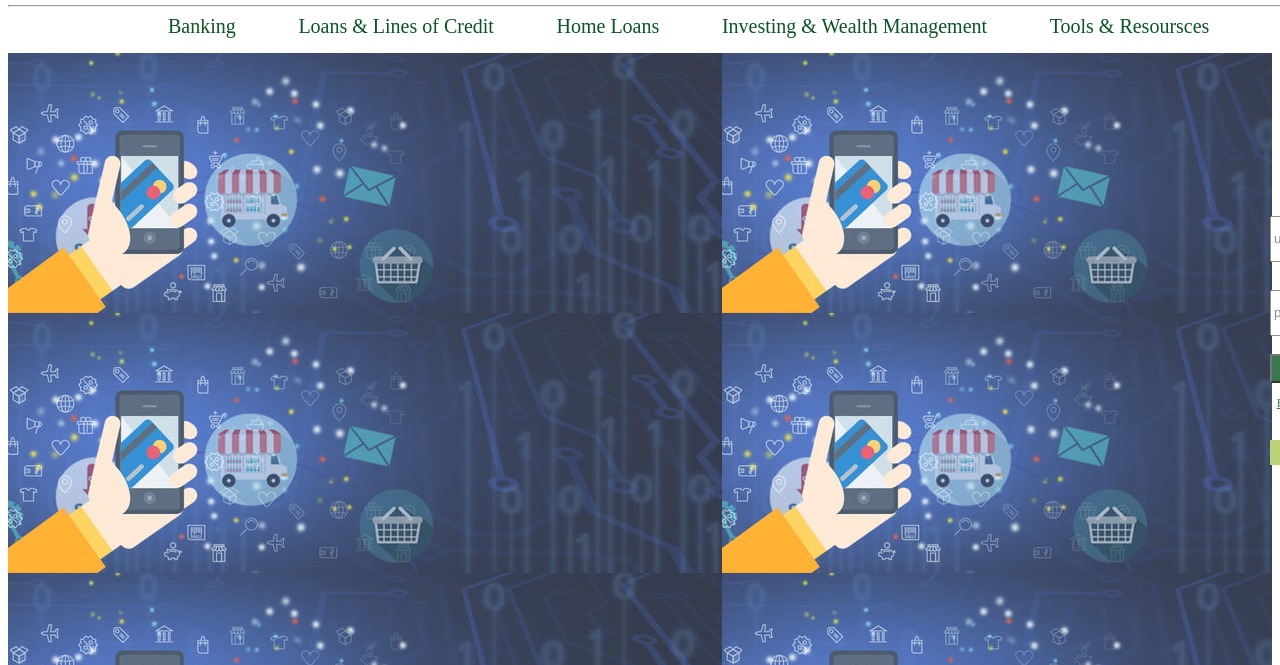
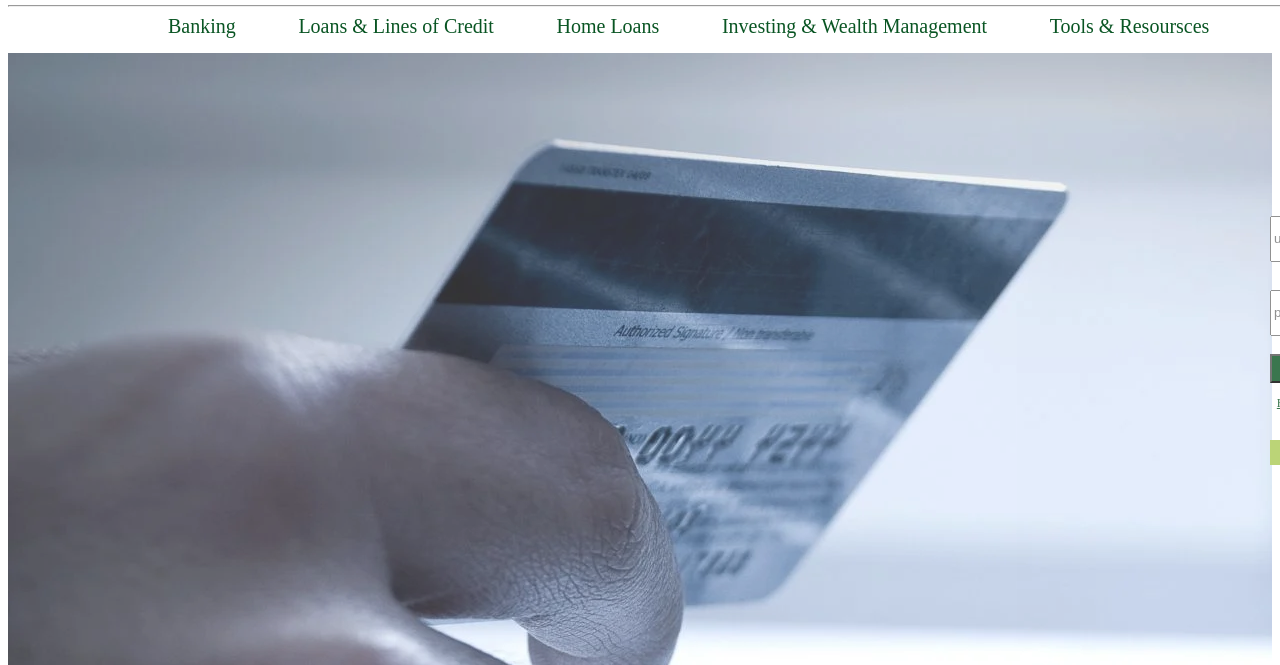
Before and after one commit to Davespot10/Davespot10, a plain HTML site: page Assignment D3W1/index.html in a window 1280 px wide. Shown: the part 135-800 px from the top of the page. Drawn offline with Linux system fonts and the light colour scheme.

Commit message:
DONE ASSIGNMENT

```diff
--- a/Assignment D3W1/style.css
+++ b/Assignment D3W1/style.css
@@ -86,8 +86,9 @@
 
 }
 .styling-background{
-    background-image:url(Image/bankk3.jpeg);
+    background-image:url(Image/atm.webp);
     opacity: 0.8;
+    height: 100px;
     margin-top: 15px;
     padding-top: 100px;
     padding-bottom: 1000px;
```
Also changed, not shown: Assignment D3W1/Image/atm.webp (added).
